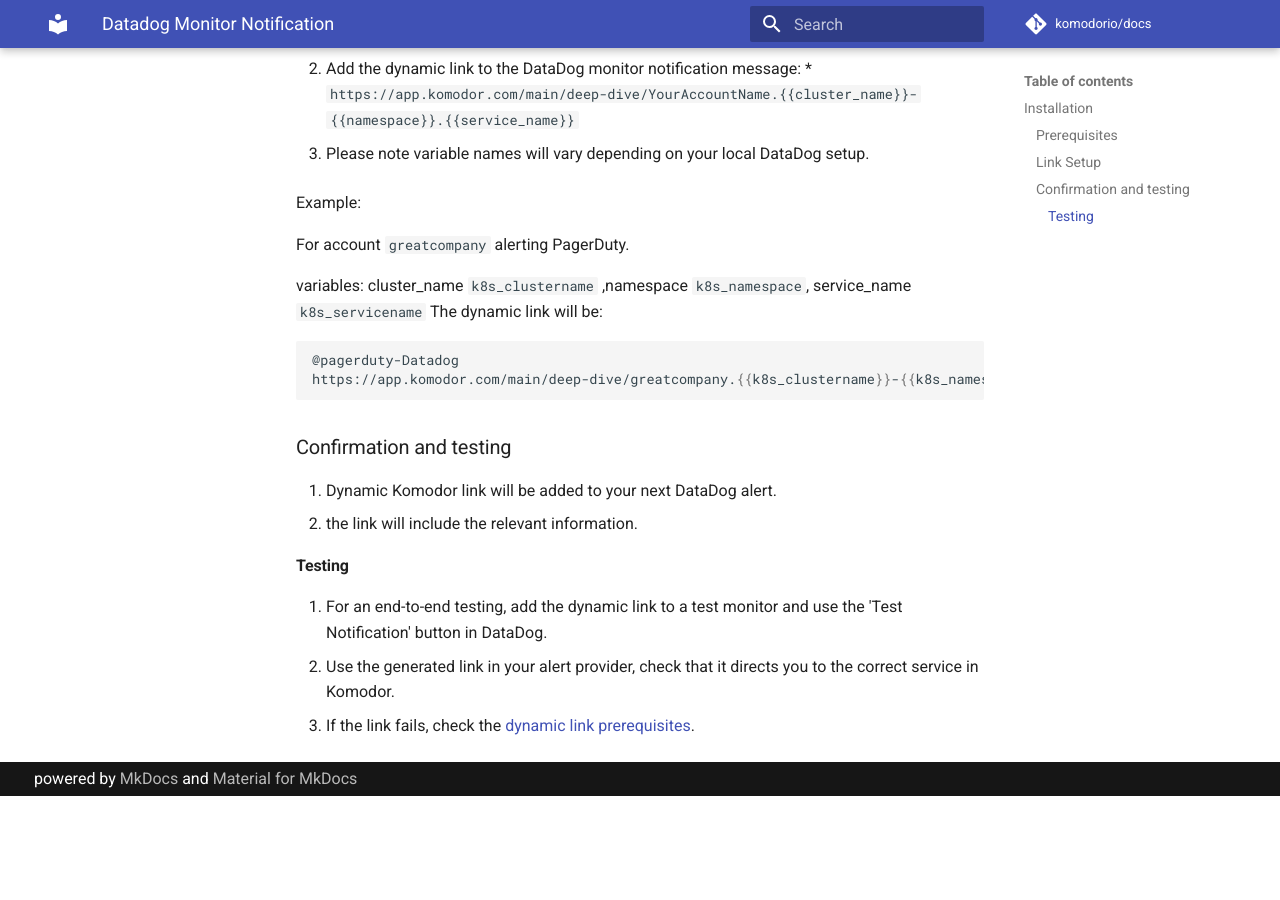
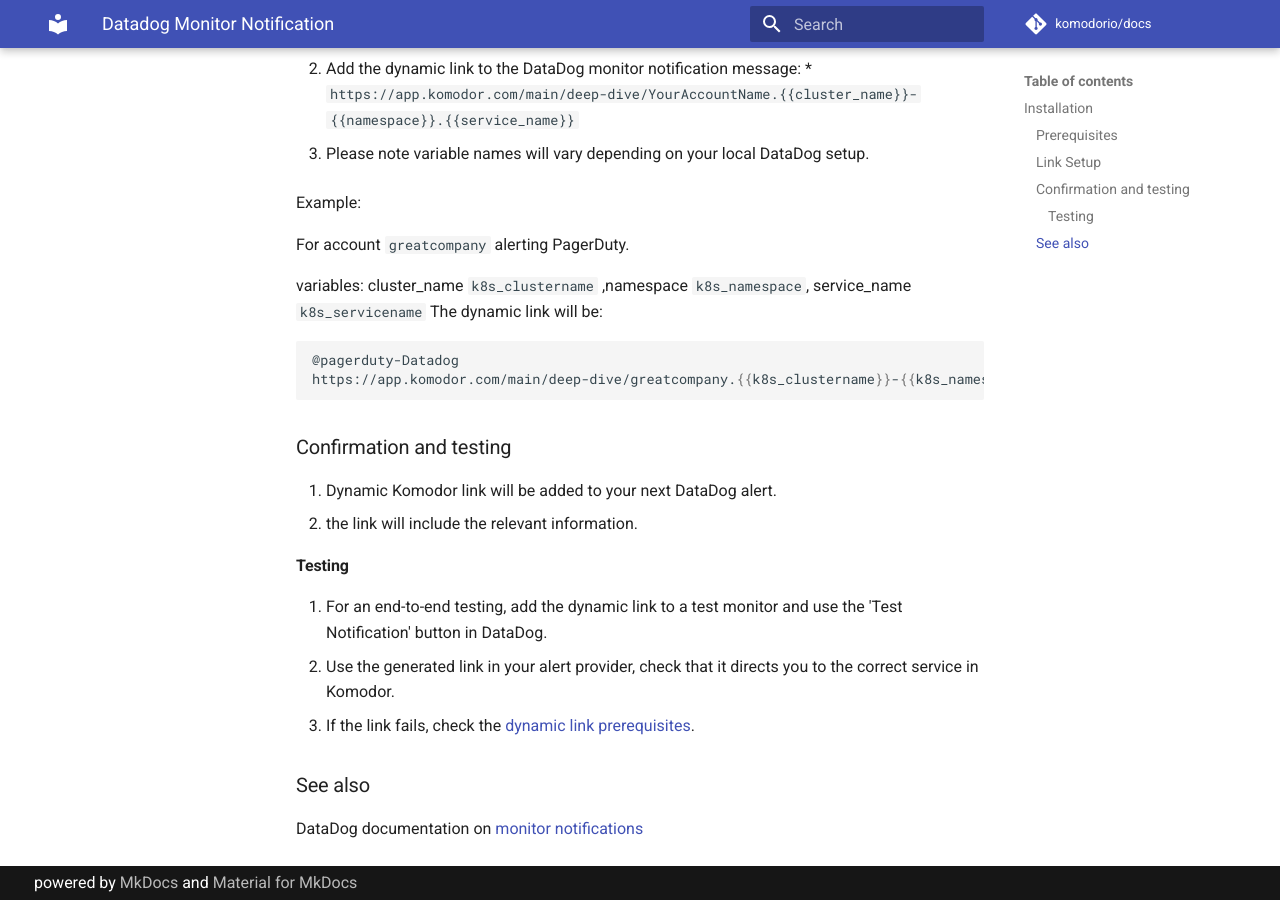
Before and after one commit to komodorio/docs, an MkDocs documentation site: the page built from docs/Integrations/Datadog-Monitor-Notification.md, in a window 1280 px wide and 900 px high, scrolled down 574 px. Built offline with MkDocs 1.6.1 and Material for MkDocs 9.7.7, drawn with Linux system fonts in a browser that asks for light colours; comment, search, counter and statistics services are not loaded; before the commit the page ends 1370 px from its top, so only the background shows below that.

Commit message:
Added Datadog documentation link

```diff
--- a/docs/Integrations/Datadog-Monitor-Notification.md
+++ b/docs/Integrations/Datadog-Monitor-Notification.md
@@ -41,3 +41,7 @@
 1. For an end-to-end testing, add the dynamic link to a test monitor and use the 'Test Notification' button in DataDog.
 2. Use the generated link in your alert provider, check that it directs you to the correct service in Komodor.
 3. If the link fails, check the [dynamic link prerequisites](https://docs.komodor.com/Integrations/Datadog-Monitor-Notification.html##prerequisites).
+
+### See also
+
+DataDog documentation on [monitor notifications ](https://docs.datadoghq.com/monitors/notify/#message)
```
